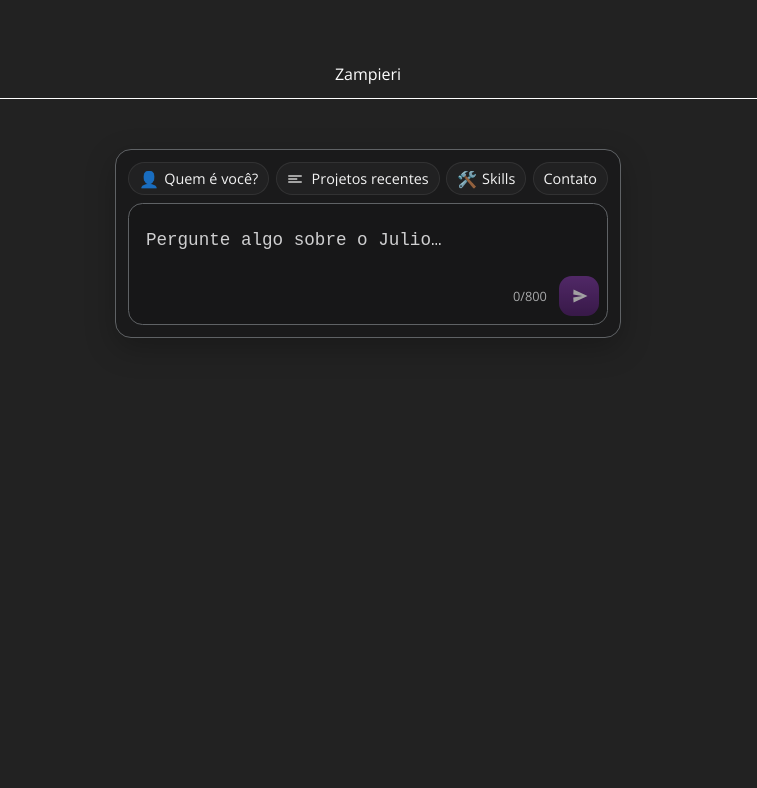
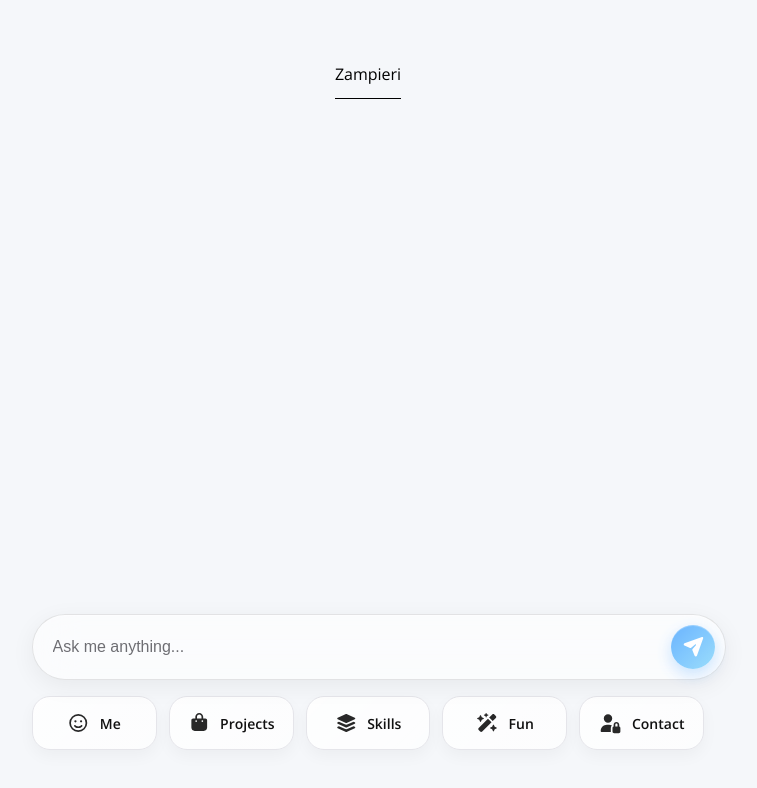
Before and after one commit to jzampieri/Portfolio-2.0, a Vue app: page /chat/1 in a window 1280 px wide. Shown: the top 788 px of the page, without its empty margins (272-1029 px from the left). Built offline with nearby package versions, Linux system fonts and the light colour scheme.

Commit message:
chore: files -> IOS design

```diff
--- a/package.json
+++ b/package.json
@@ -9,6 +9,10 @@
     "preview": "vite preview"
   },
   "dependencies": {
+    "@fortawesome/free-brands-svg-icons": "^7.1.0",
+    "@fortawesome/free-regular-svg-icons": "^7.1.0",
+    "@fortawesome/free-solid-svg-icons": "^7.1.0",
+    "@fortawesome/vue-fontawesome": "^3.1.2",
     "vue": "^3.5.18"
   },
   "devDependencies": {
--- a/src/components/ChatInput/ChatInput.vue
+++ b/src/components/ChatInput/ChatInput.vue
@@ -1,78 +1,54 @@
 <template>
+  <div class="chat-wrap">
+    <!-- INPUT -->
     <div class="chat-input" :class="{ disabled, loading }">
-    <ul v-if="suggestions && suggestions.length" class="quick-suggestions" role="list">
-    <li
-        v-for="(s, i) in suggestions"
-        :key="i"
-        class="chip"
-        role="button"
-        tabindex="0"
-        @click="applySuggestion(s)"
-        @keydown.enter.prevent="applySuggestion(s)"
-        @keydown.space.prevent="applySuggestion(s)"
-    >
-        <span v-if="normalizeIcon(s)" class="chip-icon" aria-hidden="true">
-        <svg v-if="normalizeIcon(s)?.type === 'svg'" viewBox="0 0 24 24">
-            <path :d="normalizeIcon(s).path" />
-        </svg>
-        <span v-else-if="normalizeIcon(s)?.type === 'emoji'" class="emoji">
-            {{ normalizeIcon(s).emoji }}
-        </span>
-        </span>
-
-        <span class="chip-label">{{ normalizeLabel(s) }}</span>
-    </li>
-    </ul>
-
-    <div class="composer">
-
-        <textarea
-        ref="ta"
-        class="input"
+      <input
+        ref="inputEl"
+        :value="modelValue"
         :placeholder="placeholder"
-        :value="innerValue"
-        :rows="1"
-        :maxlength="maxlength || null"
-        :disabled="disabled"
-        @input="onInput"
-        @keydown="onKeydown"
-        :style="{
-            minHeight: inputMinHeight + 'px',
-            fontSize: inputFontSize,
-            padding: inputPaddingY + ' ' + inputPaddingX
-        }"
+        :disabled="disabled || loading"
+        class="ci-field"
+        type="text"
+        autocomplete="off"
+        autocapitalize="sentences"
+        :aria-label="ariaLabel || placeholder"
+        @input="$emit('update:modelValue', $event.target.value)"
+        @focus="$emit('focus')"
+        @blur="$emit('blur')"
+        @keydown.enter.prevent="handleSubmit"
       />
 
-      <div class="actions">
-        <span v-if="showCounter && maxlength" class="counter">
-          {{ innerValue.length }}/{{ maxlength }}
+      <button
+        class="ci-send"
+        :title="btnTitle"
+        :disabled="sendDisabled"
+        @click="handleSubmit"
+      >
+        <span v-if="!loading" class="ci-icon">
+          <fa :icon="['fas','paper-plane']" />
         </span>
-
-        <button
-          v-if="loading"
-          type="button"
-          class="pill-btn stop"
-          @click="$emit('stop')"
-        >Parar</button>
-
-        <button
-          v-else
-          type="button"
-          class="send-btn"
-          :disabled="!canSend || disabled"
-          @click="submit"
-          title="Enviar (Enter) • Nova linha (Shift+Enter)"
-        >
-          <svg viewBox="0 0 24 24" aria-hidden="true"><path d="M3.4 20.6 22 12 3.4 3.4 3 10l12 2-12 2z"/></svg>
+        <span v-else class="ci-spinner"></span>
+        <span class="sr-only">Enviar</span>
       </button>
     </div>
+
+    <!-- PRESETS -->
+    <div v-if="computedPresets.length" class="ci-presets" role="list">
+      <button
+        v-for="(item, i) in computedPresets"
+        :key="i"
+        class="ci-chip"
+        type="button"
+        role="listitem"
+        :title="item.label"
+        @click="onPresetClick(item)"
+      >
+        <span class="ci-chip-icon" aria-hidden="true">
+          <fa :icon="item.icon || ['fas','circle']" />
+        </span>
+        <span class="ci-chip-label">{{ item.label }}</span>
+      </button>
     </div>
-
-    <!-- <div class="hints">
-      <span>Enter: enviar</span>
-      <span>Shift + Enter: nova linha</span>
-      <span>Ctrl/Cmd + K: limpar</span>
-    </div> -->
   </div>
 </template>
 
@@ -81,319 +57,186 @@ export default {
   name: 'ChatInput',
   props: {
     modelValue: { type: String, default: '' },
-        placeholder: { type: String, default: 'Escreva sua mensagem…' },
+    placeholder: { type: String, default: 'Ask me anything...' },
+    ariaLabel: { type: String, default: '' },
     disabled: { type: Boolean, default: false },
     loading: { type: Boolean, default: false },
-        maxlength: { type: Number, default: null },
-        showCounter: { type: Boolean, default: false },
-        suggestions: { type: Array, default: () => [] },
-        inputMinHeight: { type: Number, default: 64 },
-        inputMaxHeight: { type: Number, default: 260 },
-        inputFontSize: { type: String, default: '1.05rem' },
-        inputPaddingY: { type: String, default: '.8rem' },
-        inputPaddingX: { type: String, default: '.6rem' },
-        width: { type: String, default: '100%' },
-        maxWidth: { type: String, default: null }
-    },
-    emits: ['update:modelValue', 'submit', 'stop', 'attach', 'typing', 'clear'],
-    data () {
-        return { innerValue: this.modelValue }
-    },
-    computed: {
-        canSend () {
-        return this.innerValue && this.innerValue.trim().length > 0
+    autofocus: { type: Boolean, default: false },
+    trimOnSubmit: { type: Boolean, default: true },
+
+    /**
+     * presets: [{ label, value, icon?: ['fas','...'], action?: 'fill'|'submit' }]
+     * - fill: preenche o input com o value
+     * - submit: dispara imediatamente o submit com o value
+     */
+    presets: {
+      type: Array,
+      default: () => ([
+        { label: 'Me', value: 'Tell me about Julio.', icon: ['far','face-smile'], action: 'fill'},
+        { label: 'Projects', value: 'List my main projects and links.', icon: ['fas','bag-shopping'], action: 'fill'   },
+        { label: 'Skills', value: 'What are my top hard and soft skills?', icon: ['fas','layer-group'], action: 'fill'   },
+        { label: 'Fun', value: 'Share a fun fact about me.', icon: ['fas','wand-magic-sparkles'], action: 'fill' },
+        { label: 'Contact', value: 'How can people contact me?', icon: ['fas','user-lock'], action: 'fill'   }
+      ])
     }
   },
-    watch: {
-        modelValue (v) {
-        if (v !== this.innerValue) {
-            this.innerValue = v || ''
-            this.$nextTick(this.autosize)
-        }
+  emits: ['update:modelValue', 'submit', 'focus', 'blur'],
+  computed: {
+    sendDisabled () {
+      return this.disabled || this.loading || !(this.modelValue && this.modelValue.trim().length)
+    },
+    btnTitle () {
+      return this.loading ? 'Enviando...' : 'Enviar'
+    },
+    computedPresets () {
+      return Array.isArray(this.presets) ? this.presets : []
     }
   },
   mounted () {
-        this.autosize()
-        window.addEventListener('keydown', this.onGlobalKeydown)
-    },
-    beforeUnmount () {
-        window.removeEventListener('keydown', this.onGlobalKeydown)
+    if (this.autofocus) this.$refs.inputEl?.focus()
   },
   methods: {
-    autosize () {
-        const el = this.$refs.ta
-        if (!el) return
-        el.style.height = 'auto'
-        const max = this.inputMaxHeight || 260
-        el.style.height = Math.min(el.scrollHeight, max) + 'px'
-        el.style.overflowY = el.scrollHeight > max ? 'auto' : 'hidden'
+    handleSubmit () {
+      if (this.sendDisabled) return
+      const payload = this.trimOnSubmit ? (this.modelValue || '').trim() : (this.modelValue || '')
+      this.$emit('submit', payload)
     },
-    onInput (e) {
-        this.innerValue = e.target.value
-        this.$emit('update:modelValue', this.innerValue)
-        this.$emit('typing', this.innerValue)
-        this.autosize()
-    },
-    onKeydown (e) {
-        if (e.key === 'Enter' && !e.shiftKey) {
-        e.preventDefault()
-        this.submit()
+    onPresetClick (item) {
+      const value = (item?.value || '').trim()
+      if (!value) return
+      this.$emit('update:modelValue', value)
+      if (item.action === 'submit') {
+        requestAnimationFrame(() => this.$emit('submit', value))
+      } else {
+        this.$refs.inputEl?.focus()
       }
-    },
-    onGlobalKeydown (e) {
-        const isCmdK = (e.ctrlKey || e.metaKey) && e.key.toLowerCase() === 'k'
-        if (isCmdK && !this.disabled) {
-        e.preventDefault()
-        this.clear()
     }
-    },
-    normalizeLabel (s) {
-        if (typeof s === 'string') return s
-        return s?.label || s?.value || ''
-    },
-    normalizeValue (s) {
-        if (typeof s === 'string') return s
-        return s?.value || s?.label || ''
-    },
-    normalizeIcon (s) {
-        if (!s || typeof s === 'string' || !s.icon) return null
-        const ic = s.icon
-        if (ic.type === 'svg' && ic.path) return { type: 'svg', path: ic.path }
-        if (ic.type === 'emoji' && ic.emoji) return { type: 'emoji', emoji: ic.emoji }
-        return null
-    },
-    applySuggestion (s) {
-        if (this.disabled || this.loading) return
-        const text = this.normalizeValue(s)
-        const sep = this.innerValue && !this.innerValue.endsWith(' ') ? ' ' : ''
-        this.innerValue = (this.innerValue || '') + sep + text
-        this.$emit('update:modelValue', this.innerValue)
-        this.$nextTick(() => {
-        const el = this.$refs.ta
-        if (el) el.focus()
-        this.autosize()
-        })
-    },
-    submit () {
-        if (!this.canSend || this.disabled) return
-        const msg = this.innerValue.trim()
-        this.$emit('submit', msg)
-        this.innerValue = ''
-        this.$emit('update:modelValue', '')
-        this.$nextTick(this.autosize)
-    },
-    clear () {
-        this.innerValue = ''
-        this.$emit('update:modelValue', '')
-        this.$emit('clear')
-        this.$nextTick(this.autosize)
+  }
+}
+</script>
+
+<style lang="scss" scoped>
+.chat-wrap {
+  display: flex;
+  flex-direction: column;
+  gap: 16px;
+  width: 100%;
+}
+
+/* INPUT */
+.chat-input {
+  position: relative;
+  display: flex;
+  align-items: center;
+  gap: 10px;
+  width: 100%;
+  padding: 10px;
+  border-radius: 999px;
+  background: $color-bg-glass;
+  backdrop-filter: blur(20px) saturate(150%);
+  -webkit-backdrop-filter: blur(20px) saturate(150%);
+  border: 1px solid $color-border;
+  box-shadow: 0 6px 24px rgba(0,0,0,.06), inset 0 1px 0 rgba(255,255,255,.4);
+
+  &.disabled { opacity: .6; pointer-events: none; }
+}
+
+.ci-field {
+  flex: 1;
+  min-width: 0;
+  font-size: 16px;
+  line-height: 1.25;
+  color: $color-text;
+  background: transparent;
+  border: 0;
+  outline: none;
+  padding: 10px $mg_mini;
+
+  &::placeholder { color: $color-text-light; }
+}
+
+.ci-send {
+  flex: 0 0 auto;
+  width: 44px;
+  height: 44px;
+  border-radius: 999px;
+  border: 0;
+  cursor: pointer;
+  color: #fff;
+  background: $gradient-primary;
+  display: inline-flex;
+  align-items: center;
+  justify-content: center;
+  box-shadow: 0 6px 16px rgba(10,132,255,.35), inset 0 1px 0 rgba(255,255,255,.25);
+  transition: transform .08s ease, box-shadow .2s ease, opacity .2s ease;
+
+  &:hover { transform: translateY(-1px); }
+  &:active { transform: translateY(0); box-shadow: 0 3px 10px rgba(10,132,255,.35); }
+  &:disabled { opacity: .6; cursor: not-allowed; }
+}
+
+.ci-icon { font-size: 18px; }
+
+.ci-spinner {
+  width: 18px; height: 18px; border-radius: 50%;
+  border: 2px solid rgba(255,255,255,.45);
+  border-top-color: rgba(255,255,255,1);
+  animation: spin 1s linear infinite;
+}
+
+@keyframes spin { to { transform: rotate(360deg); } }
+
+/* PRESETS (chips/cards) */
+.ci-presets {
+  display: grid;
+  grid-template-columns: repeat(5, minmax(0, 1fr));
+  gap: 12px;
+  align-items: stretch;
+
+  @media (max-width: 900px) {
+    grid-template-columns: repeat(3, minmax(0, 1fr));
+  }
+  @media (max-width: 520px) {
+    grid-template-columns: repeat(2, minmax(0, 1fr));
   }
 }
 
+.ci-chip {
+  appearance: none;
+  background: $color-bg-alt;
+  border: 1px solid $color-gray-200;
+  color: $color-text;
+  border-radius: 18px;
+  padding: 14px 18px;
+  display: flex;
+  align-items: center;
+  gap: 10px;
+  justify-content: center;
+  cursor: pointer;
+
+  // efeito glass leve
+  background: linear-gradient(0deg, rgba(255,255,255,0.65), rgba(255,255,255,0.65)), $gradient-glass;
+  box-shadow: 0 6px 16px rgba(0,0,0,.04), inset 0 1px 0 rgba(255,255,255,.5);
+
+  transition: transform .12s ease, box-shadow .2s ease, border-color .2s ease;
+  &:hover   { transform: translateY(-1px); box-shadow: 0 10px 22px rgba(0,0,0,.06); }
+  &:active  { transform: translateY(0); }
 }
 
-</script>
-
-<style lang="scss" scoped>
-
-.chat-input {
-  display: grid;
-  gap: $gap;
-  background: var(--ci-bg, $ci-bg);
-  padding: $ci-padding;
-  border-radius: $ci-radius;
-  border: 1px solid $ci-border;
-  box-shadow: $ci-shadow;
-  transition: border-color .2s ease;
-
-  &.disabled {
-    opacity: .6;
-    pointer-events: none;
-  }
+.ci-chip-icon {
+  font-size: 18px;
+  opacity: .9;
 }
 
-.quick-suggestions {
-  display: flex;
-  flex-wrap: wrap;
-  gap: .4rem;
-  margin: 0;
-  padding: 0;
-  list-style: none;
+.ci-chip-label {
+  font-weight: 600;
+  font-size: 14px;
+  color: $color-text;
 }
 
-.chip {
-  display: inline-flex;
-  align-items: center;
-  gap: .45rem;
-  padding: .42rem .62rem;
-  border-radius: 999px;
-  border: 1px solid $chip-border;
-  background: $chip-bg;
-  color: $chip-text;
-  font-size: .9rem;
-  line-height: 1;
-  cursor: pointer;
-  user-select: none;
-  transition: border-color .15s ease, background-color .15s ease, transform .04s ease;
-
-  &:hover {
-    background: $chip-bg-hover;
-    border-color: $chip-border-hover;
-  }
-  &:active {
-    transform: translateY(1px);
-  }
-  &:focus-visible {
-    outline: 0;
-    box-shadow: 0 0 0 2px rgba($accent, .22);
-    border-color: mix($accent, $chip-border-hover, 60%);
-  }
-}
-
-.chip-icon {
-  display: inline-grid;
-  place-items: center;
-  width: 18px;
-  height: 18px;
-  flex: 0 0 18px;
-
-  svg {
-    width: 18px;
-    height: 18px;
-    fill: $chip-icon-color;
-  }
-  .emoji {
-    font-size: 16px;
-    line-height: 1;
-    opacity: .9;
-  }
-}
-
-.chip-label {
-  white-space: nowrap;
-  max-width: 22ch;
-  overflow: hidden;
-  text-overflow: ellipsis;
-  color: $chip-text;
-  opacity: .95;
-}
-
-.chip:hover .chip-label { opacity: 1 }
-
-.composer {
-  display: grid;
-  grid-template-columns: auto max-content;
-  align-items: end;
-  gap: $gap;
-  background: $composer-bg;
-  border: 1px solid $composer-border;
-  border-radius: $composer-radius;
-  padding: .5rem .5rem .5rem .25rem;
-}
-
-.icon-btn {
-  appearance: none;
-  border: 0;
-  background: transparent;
-  width: $icon-size;
-  height: $icon-size;
-  border-radius: .7rem;
-  display: grid;
-  place-items: center;
-  margin: .25rem;
-  cursor: pointer;
-  transition: background-color .15s ease, transform .05s ease;
-
-  svg {
-    width: 18px;
-    height: 18px;
-    fill: $icon-color;
-  }
-  &:hover { background: $icon-hover-bg }
-  &:active { transform: translateY(1px) }
-}
-
-.input {
-  grid-column: 1 / span 1;
-  width: 100%;
-  resize: none;
-  border: 0;
-  outline: 0;
-  background: transparent;
-  color: $input-text-dark;
-  font-size: 1rem;
-  line-height: 1.45;
-  padding: .6rem .4rem .6rem .2rem;
-
-  &::placeholder { color: $input-placeholder-dark }
-}
-
-.composer:focus-within {
-  border-color: mix($accent, $stroke-1, 65%);
-  box-shadow: 0 0 0 1px rgba($accent, .18);
-}
-
-.actions {
-  display: flex;
-  align-items: center;
-  gap: $gap;
-}
-
-.counter {
-  color: $muted-1;
-  font-size: .8rem;
-  margin-right: .25rem;
-}
-
-.pill-btn {
-  appearance: none;
-  border: 1px solid $chip-border;
-  background: lighten($composer-bg, 3%);
-  color: $input-text-dark;
-  padding: .45rem .75rem;
-  border-radius: .7rem;
-  font-weight: 600;
-  cursor: pointer;
-  transition: border-color .15s ease, background-color .15s ease;
-
-  &:hover {
-    border-color: lighten($chip-border, 8%);
-    background: lighten($composer-bg, 6%);
-  }
-  &:active { transform: translateY(1px) }
-}
-
-.send-btn {
-  appearance: none;
-  border: 0;
-  background: linear-gradient(180deg, $send-bg, $send-bg-active);
-  color: $send-text;
-  width: $send-size;
-  height: $send-size;
-  border-radius: $btn-radius;
-  display: grid;
-  place-items: center;
-  box-shadow: $send-shadow;
-  cursor: pointer;
-  transition: background-color .15s ease, transform .05s ease, box-shadow .15s ease;
-
-  svg {
-    width: 18px;
-    height: 18px;
-    fill: currentColor;
-    transform: translateX(1px);
-  }
-  &:hover { filter: brightness(1.05) }
-  &:active { transform: translateY(1px) }
-  &:disabled {
-    filter: grayscale(.5);
-    opacity: .6;
-    cursor: not-allowed;
-    box-shadow: none;
-  }
-}
-
-@media (max-width: 640px) {
-  .composer { grid-template-columns: 1fr max-content }
+/* A11y helper */
+.sr-only {
+  position: absolute; width: 1px; height: 1px; padding: 0; margin: -1px;
+  overflow: hidden; clip: rect(0,0,0,0); white-space: nowrap; border: 0;
 }
 </style>
--- a/src/components/header/Header.vue
+++ b/src/components/header/Header.vue
@@ -19,7 +19,7 @@ export default {
     }
 
     header{
-        color: $branco;
+        // color: $branco;
         display: flex;
         justify-content: space-around;
         align-items: center;
@@ -32,9 +32,6 @@ export default {
             flex-direction: column;
             justify-content: center;
             align-items: center;
-            img{
-                width: 2rem;
-            }
         }
     }
 </style>
--- a/src/main.js
+++ b/src/main.js
@@ -1,4 +1,26 @@
 import { createApp } from 'vue'
 import App from './App.vue'
 
-createApp(App).mount('#app')
+import { library } from '@fortawesome/fontawesome-svg-core'
+import { FontAwesomeIcon } from '@fortawesome/vue-fontawesome'
+
+import { faPaperPlane, faBagShopping, faLayerGroup, faWandMagicSparkles, faUserLock } from '@fortawesome/free-solid-svg-icons'
+import { faFaceSmile } from '@fortawesome/free-regular-svg-icons'
+
+library.add(
+  faPaperPlane,
+  faBagShopping,
+  faLayerGroup,
+  faWandMagicSparkles,
+  faUserLock,
+  faFaceSmile,
+//   faGithub,
+//   faLinkedin
+)
+
+const app = createApp(App)
+
+app.component('font-awesome-icon', FontAwesomeIcon)
+app.component('fa', FontAwesomeIcon)
+
+app.mount('#app')
--- a/src/views/home/Home.vue
+++ b/src/views/home/Home.vue
@@ -4,28 +4,19 @@
             <Header/>
         </header>
         <section class="chat-input">
-            <ChatInput
-                v-model="draft"
-                :inputMinHeight="40"
-                :inputMaxHeight="320"
-                inputFontSize="1.1rem"
-                inputPaddingY="1rem"
-                inputPaddingX=".8rem"
-                :loading="sending"
-                :disabled="false"
-                :maxlength="800"
-                :showCounter="true"
-                :suggestions="[
-                    { label: 'Quem é você?', value: 'Quem é você?', icon: { type: 'emoji', emoji: '👤' } },
-                    { label: 'Projetos recentes', value: 'Fale dos seus projetos mais recentes', icon: { type: 'svg', path: 'M3 7h18v2H3zm0 4h12v2H3zm0 4h18v2H3z' } },
-                    { label: 'Skills', value: 'Liste suas principais skills', icon: { type: 'emoji', emoji: '🛠️' } },
-                    'Contato'
+            <article>
+                <ChatInput
+                v-model="query"
+                :presets="[
+                    { label: 'Me', value: 'Quem é o Julio?', icon: ['far','face-smile'], action: 'fill' },
+                    { label: 'Projects', value: 'Mostre meus projetos recentes',  icon: ['fas','bag-shopping'], action: 'submit' },
+                    { label: 'Skills', value: 'Quais são minhas skills?', icon: ['fas','layer-group'], action: 'fill' },
+                    { label: 'Fun', value: 'Conte um fun fact', icon: ['fas','wand-magic-sparkles'], action: 'fill' },
+                    { label: 'Contact', value: 'Formas de contato', icon: ['fas','user-lock'], action: 'fill' }
                 ]"
-                placeholder="Pergunte algo sobre o Julio…"
-                @submit="onSubmit"
-                @stop="onStop"
-                @attach="onAttach"
-            />
+                @submit="handleSearch"
+                />
+            </article>
         </section>
     </main>
     </template>
@@ -43,9 +34,28 @@ export default {
 </script>
 <style lang="scss" scoped>
 
-    .main{
-        background-color: $preto;
+    .main {
+        background-color: $color-bg;
         height: 100vh;
+        width: 100%;
+
+        display: flex;
+        flex-direction: column;
+
+        header {
+            display: flex;
+            align-items: center;
+            flex-direction: column;
+        }
     }
 
+    .chat-input {
+        margin-top: auto;
+        display: flex;
+        justify-content: center;
+        align-items: flex-end;
+        margin-bottom: $mg;
+    }
+
+
 </style>
```
Also changed, not shown: src/assets/scss/_variables.scss (+27 -44 lines), 1 other file (tests, documents, lock files or other folders). Lines whose indentation alone changed are shown as unchanged.
